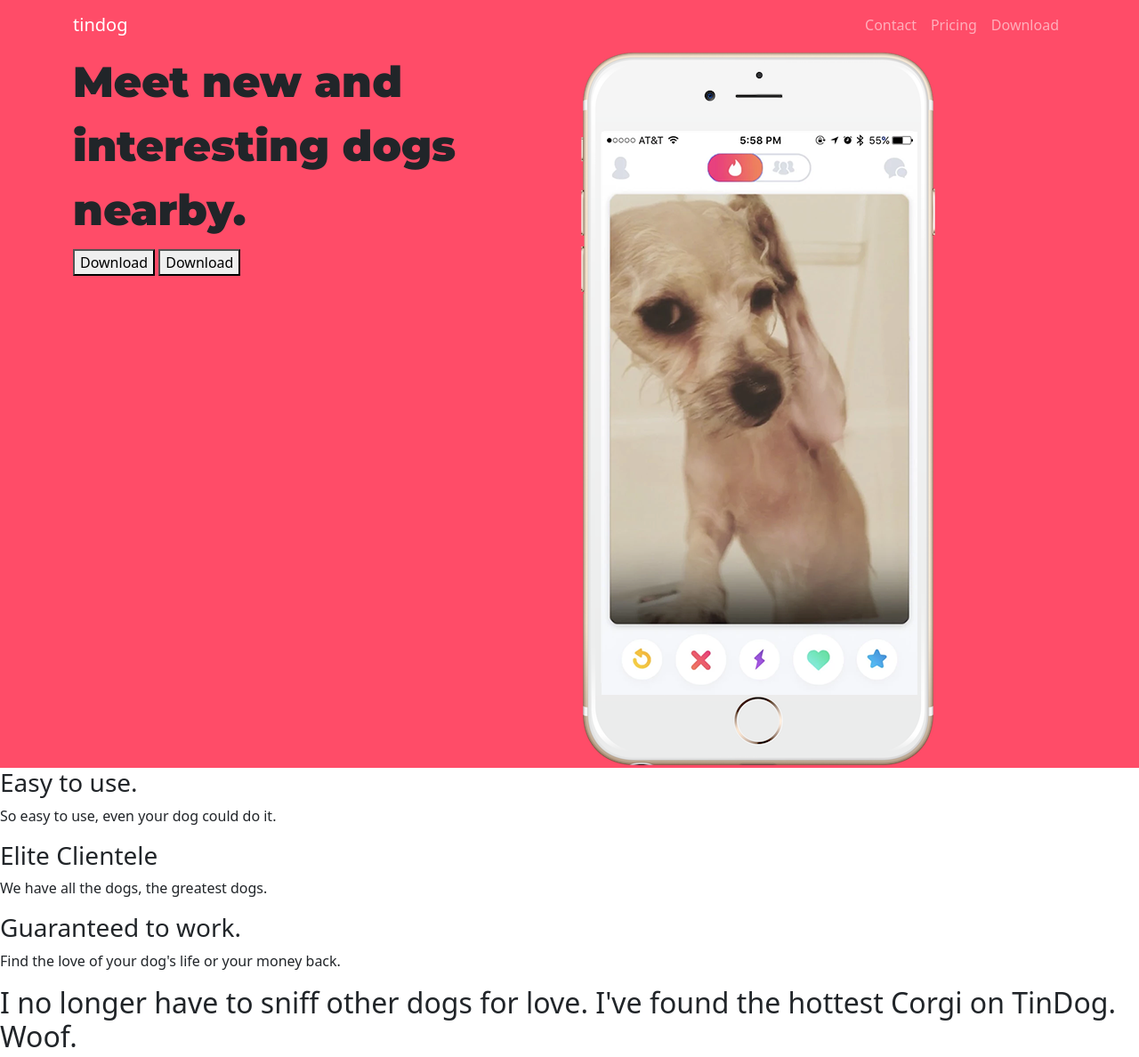
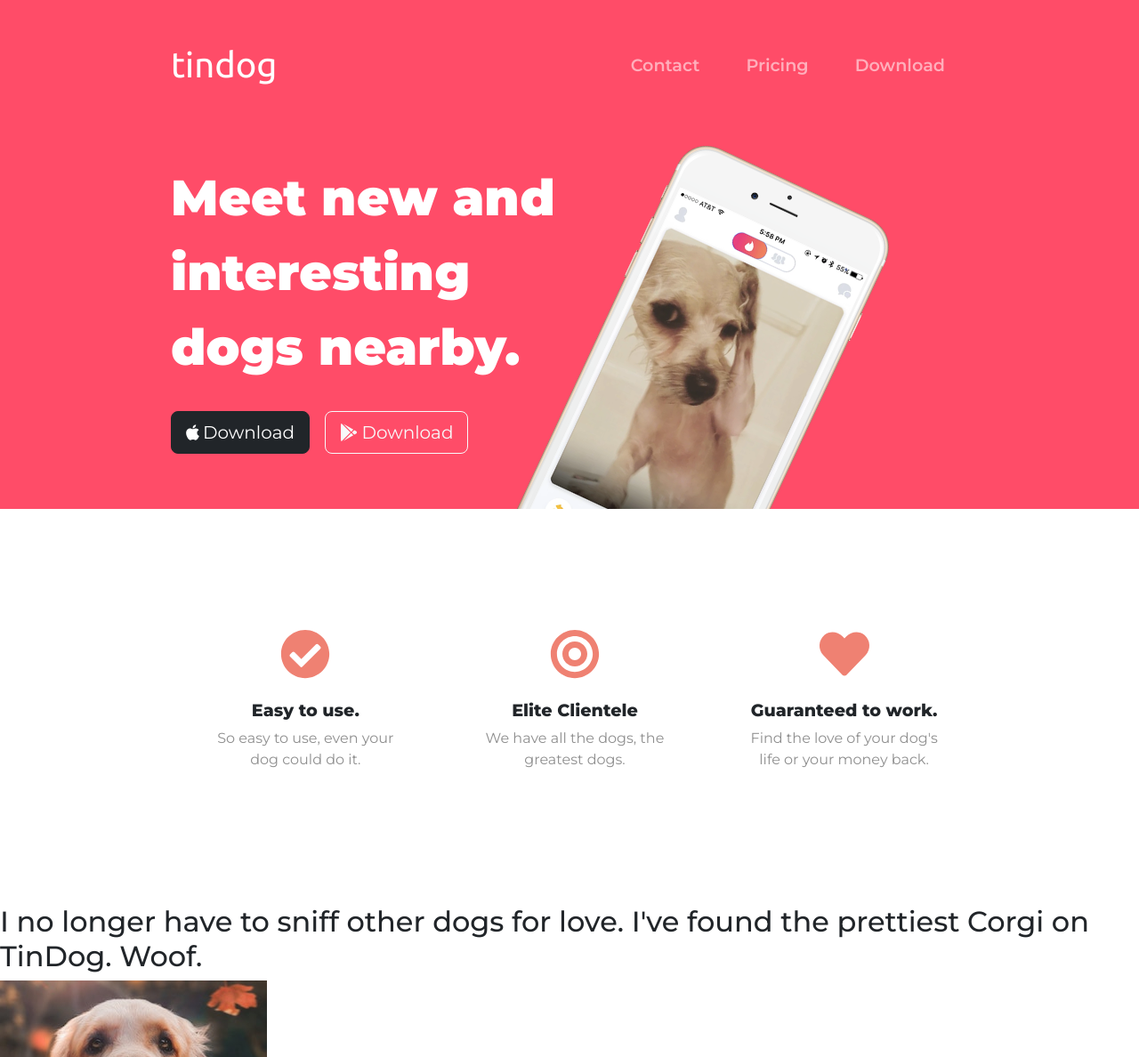
Before and after one commit to madina0801/tindog-project, a plain HTML site: page index.html in a window 1280 px wide. Shown: the top 1188 px of the page at 89% size. Drawn offline with Linux system fonts and the light colour scheme.

Commit message:
title and features sections

```diff
--- a/index.html
+++ b/index.html
@@ -5,15 +5,19 @@
     <meta http-equiv="X-UA-Compatible" content="IE=edge" />
     <meta name="viewport" content="width=device-width, initial-scale=1.0" />
     <title>TinDog</title>
+				<!-- Google Fonts -->
 				<link rel="preconnect" href="https://fonts.googleapis.com">
-<link rel="preconnect" href="https://fonts.gstatic.com" crossorigin>
-<link href="https://fonts.googleapis.com/css2?family=Montserrat:wght@100;200;300;400;500;600;700;800;900&display=swap" rel="stylesheet">
+				<link rel="preconnect" href="https://fonts.gstatic.com" crossorigin>
+				<link href="https://fonts.googleapis.com/css2?family=Montserrat:wght@100;200;300;400;500;600;700;800;900&family=Ubuntu&display=swap" rel="stylesheet">				<!-- Font awesome -->
+				<link rel="stylesheet" href="https://use.fontawesome.com/releases/v5.15.3/css/all.css" integrity="sha384-SZXxX4whJ79/gErwcOYf+zWLeJdY/qpuqC4cAa9rOGUstPomtqpuNWT9wdPEn2fk" crossorigin="anonymous">
+				<script defer src="https://use.fontawesome.com/releases/v5.0.7/js/all.js"></script>
+				<!-- Bootstrap and style -->
     <link rel="stylesheet" href="bootstrap/css/bootstrap.css" />
 				<link rel="stylesheet" href="style.css">
   </head>
   <body>
 				<section id="title">
-					<div class="container">
+					<div class="container-fluid">
 					<!-- Nav Bar -->
 					<nav class="navbar navbar-expand-lg navbar-dark">
 						<a href="" class="navbar-brand">tindog</a>
@@ -51,12 +55,12 @@
 
 					<div class="col-lg-6">
 							<h1>Meet new and interesting dogs nearby.</h1>
-							<button type="button">Download</button>
-							<button type="button">Download</button>
+							<button class="btn btn-dark btn-lg donwnload-button" type="button"><i class="me-1 fab fa-apple"></i>Download</button>
+							<button class="btn btn-outline-light btn-lg download-button" type="button"><i class="me-1 fab fa-google-play"></i>Download</button>
 					</div>
 
 					<div class="col-lg-6">
-							<img src="images/iphone6.png" alt="iphone-mockup">
+							<img class="title-img" src="images/iphone6.png" alt="iphone-mockup">
 					</div>
 
 				</div>
@@ -69,14 +73,23 @@
 
 			<section id="features">
 
-					<h3>Easy to use.</h3>
-					<p>So easy to use, even your dog could do it.</p>
-
-					<h3>Elite Clientele</h3>
-					<p>We have all the dogs, the greatest dogs.</p>
-
-					<h3>Guaranteed to work.</h3>
-					<p>Find the love of your dog's life or your money back.</p>
+				<div class="row ms-auto">
+					<div class="features-col col-md-12 col-lg-4">
+						<i class="features-icon fas fa-check-circle"></i>
+						<h3 class="features-title">Easy to use.</h3>
+						<p class="features-text">So easy to use, even your dog could do it.</p>
+					</div>
+					<div class="features-col col-md-12 col-lg-4">
+						<i class="features-icon fas fa-bullseye"></i>
+						<h3 class="features-title">Elite Clientele</h3>
+						<p class="features-text">We have all the dogs, the greatest dogs.</p>
+					</div>
+					<div class="features-col col-md-12 col-lg-4">
+						<i class="features-icon fas fa-heart"></i>
+						<h3 class="features-title">Guaranteed to work.</h3>
+						<p class="features-text">Find the love of your dog's life or your money back.</p>
+					</div>
+				</div>
 
 			</section>
 
@@ -85,7 +98,7 @@
 
 			<section id="testimonials">
 
-					<h2>I no longer have to sniff other dogs for love. I've found the hottest Corgi on TinDog. Woof.</h2>
+					<h2>I no longer have to sniff other dogs for love. I've found the prettiest Corgi on TinDog. Woof.</h2>
 					<img src="images/dog-img.jpg" alt="dog-profile">
 					<em>Pebbles, New York</em>
 
--- a/style.css
+++ b/style.css
@@ -1,5 +1,13 @@
+body {
+  font-family: "Montserrat", sans-serif;
+}
+
+/* Title section */
+
 #title {
 	background-color: #ff4c68;
+  color: #fff;
+  overflow: hidden;
 }
 
 .container-fluid {
@@ -7,8 +15,69 @@
 }
 
 h1 {
-  font-family: "Montserrat", sans-serif;
-  font-size: 3rem;
+  font-size: 3.5rem;
   line-height: 1.5;
   font-weight: 900;
 }
+
+/* Navigation Bar */
+.navbar {
+  padding: 0 0 4.5rem 0;
+}
+
+.navbar-brand {
+  font-family: "Ubuntu", sans-serif;
+  font-size: 2.5rem;
+}
+
+.nav-item {
+  padding: 0 18px;
+}
+
+.nav-link {
+  font-size: 1.2rem;
+  font-weight: 600;
+}
+
+/* Buttons */
+.download-button {
+  margin: 5% 3%;
+}
+
+/* Title Image */
+.title-img {
+  width: 60%;
+  transform: rotate(25deg);
+  margin-bottom: -40%;
+}
+
+/* Features section */
+#features {
+  padding: 7% 15%;
+}
+
+.features-col {
+  text-align: center;
+  padding: 5%;
+}
+
+.features-icon {
+  font-size: 3.5rem;
+  color: #ef8172;
+  margin-bottom: 1.5rem;
+  transition: color 0.5s;
+}
+
+.features-icon:hover {
+  color: #ff4c68;
+  cursor: pointer;
+}
+
+.features-title {
+  font-size: 1.2rem;
+  font-weight: 800;
+}
+
+.features-text {
+  color: #8f8f8f;
+}
```
